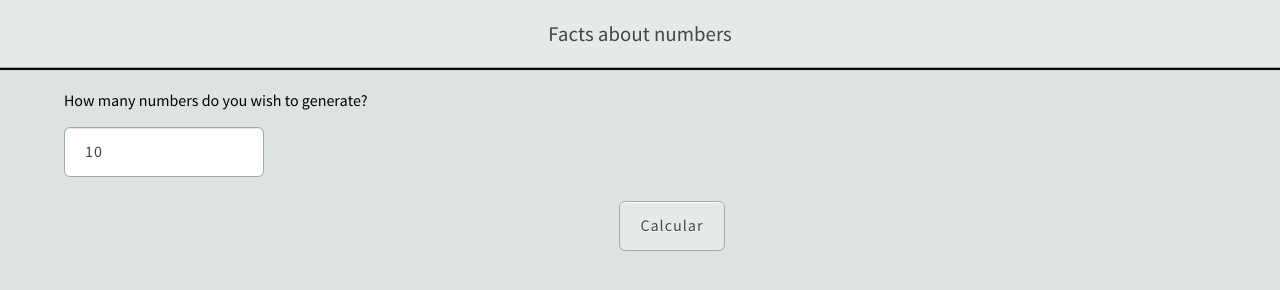
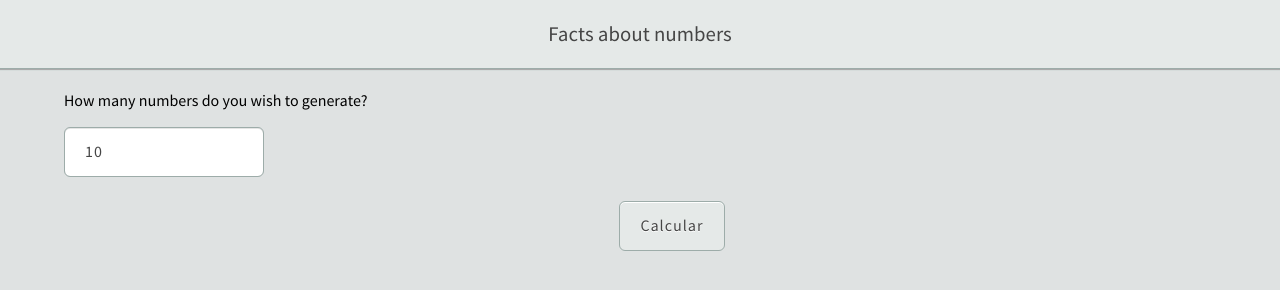
Before and after one commit to carlosonsoft/elitadGap, a plain HTML site: page www/index.html in a window 1280 px wide. Drawn offline with nearby package versions, Linux system fonts and the light colour scheme; some packages are replaced by stand-ins of ours.

Commit message:
finalisima

```diff
--- a/www/css/styles.css
+++ b/www/css/styles.css
@@ -71,7 +71,7 @@ text-align:right;
     position:fixed;
     top=0;
     width:100%;
-    border-bottom:2px solid #090909;
+    border-bottom:1px solid #aaaaaa;
 }
 
 .topcoat-icon--back {
```
